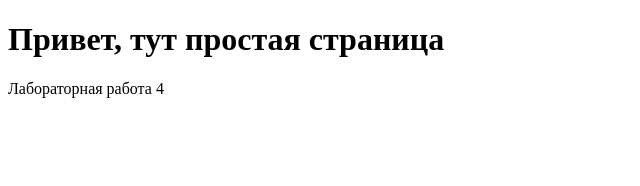
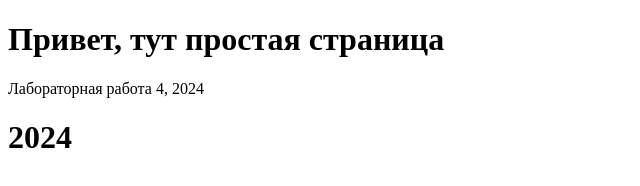
Before and after one commit to SerdyukDavoyan/lab4RPP.github.io, a plain HTML site: page ru/index.html in a window 1280 px wide. Shown: the whole page, without its empty margins (0-640 px from the left). Drawn offline with Linux system fonts and the light colour scheme.

Commit message:
Update index.html

```diff
--- a/ru/index.html
+++ b/ru/index.html
@@ -2,6 +2,7 @@
 <html lang="ru">
 <body>
   <h1>Привет, тут простая страница</h1>
-  <p>Лабораторная работа 4</p>
+  <p>Лабораторная работа 4, 2024</p>
+  <h1>2024</h1>
 </body>
 </html>
```
